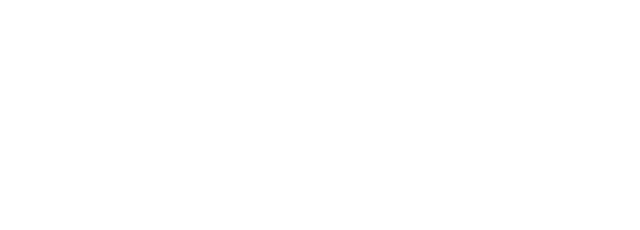
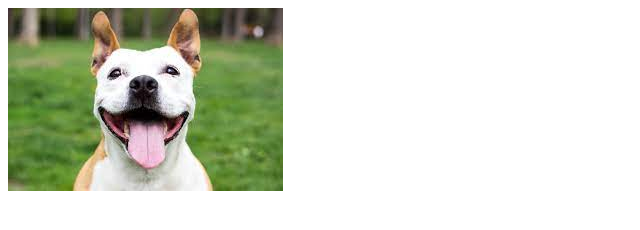
Before and after one commit to ChelleAmon/webpack5-practice, a website built with webpack: page index.html in a window 1280 px wide. Shown: the whole page, without its empty margins (0-640 px from the left). Built offline with nearby package versions, Linux system fonts and the light colour scheme.

Commit message:
create new js, import image as js file

```diff
--- a/index.html
+++ b/index.html
@@ -6,7 +6,7 @@
     <meta name="viewport" content="width=device-width, initial-scale=1.0">
     <title>Webpack 5 Tutorial- Udemy with Viktor</title>
 
-    <script src="./dist/bundle.js" type="module"></script>
+    <script src="./dist/bundle.js" defer></script>
 </head>
 <body>
 
--- /dev/null
+++ b/src/add-image.js
@@ -0,0 +1,12 @@
+import Dog from './dog1.jpeg';
+
+function addImage(){
+    const img = document.createElement('img');
+    img.alt = "Dog";
+    img.src = Dog;
+
+    const body = document.querySelector('body');
+    body.appendChild(img);
+}
+
+export default addImage
--- a/src/index.js
+++ b/src/index.js
@@ -1,3 +1,5 @@
 import helloWorld from './hello-world.js';
+import addImage from './add-image.js';
 
 helloWorld()
+addImage()
```
Also changed, not shown: src/dog1.jpeg (added).
